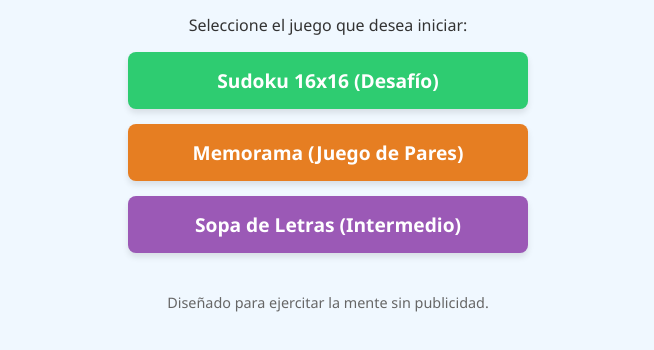
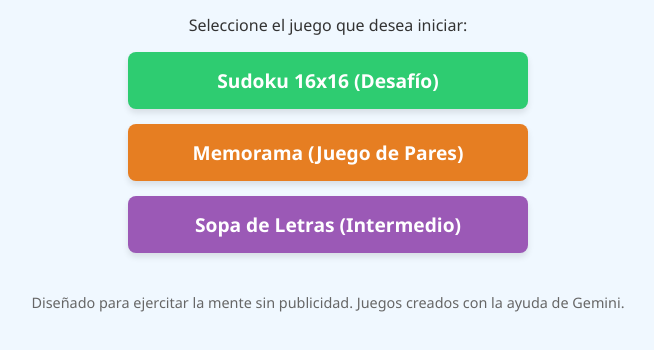
Before and after one commit to chori-11/juegos3eraedad, a plain HTML site: page index.html in a window 1280 px wide. Shown: the part 124-474 px from the top of the page, without its empty margins (312-966 px from the left). Drawn offline with Linux system fonts and the light colour scheme.

Commit message:
Update index.html

```diff
--- a/index.html
+++ b/index.html
@@ -51,6 +51,6 @@
         <a href="memorama.html" class="game-link" style="background-color: #e67e22;">Memorama (Juego de Pares)</a>
         <a href="sopadeletras.html" class="game-link" style="background-color: #9b59b6;">Sopa de Letras (Intermedio)</a>
     </div>
-    <p style="margin-top: 40px; font-size: 0.9em; color: #666;">Diseñado para ejercitar la mente sin publicidad.</p>
+    <p style="margin-top: 40px; font-size: 0.9em; color: #666;">Diseñado para ejercitar la mente sin publicidad. Juegos creados con la ayuda de Gemini.</p>
 </body>
 </html>
```
